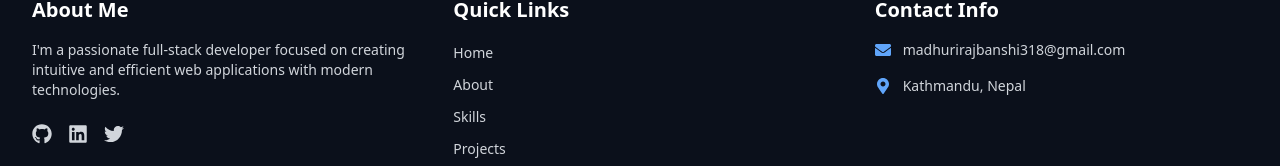
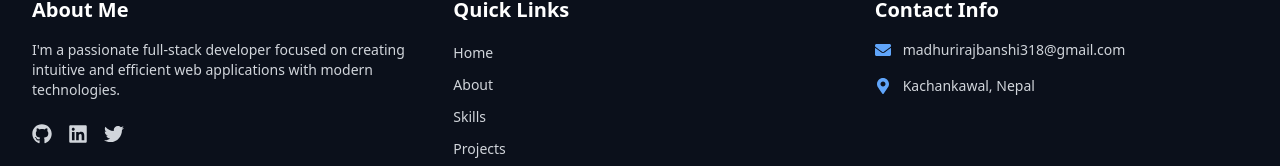
Before and after one commit to madhurirajbanshi/Portfolio, a React (Vite) app in the folder my-portfolio/: page / in a window 1280 px wide. Shown: the part 4026-4192 px from the top of the page. Built offline with nearby package versions, Linux system fonts and the light colour scheme.

Commit message:
Update Footer.jsx

```diff
--- a/my-portfolio/src/components/Footer/Footer.jsx
+++ b/my-portfolio/src/components/Footer/Footer.jsx
@@ -106,7 +106,7 @@
               </div>
               <div className="flex items-center space-x-3">
                 <FaMapMarkerAlt className="text-blue-400" />
-                <span className="text-gray-300 text-sm">Kathmandu, Nepal</span>
+                <span className="text-gray-300 text-sm">Kachankawal, Nepal</span>
               </div>
             </div>
           </div>
```
